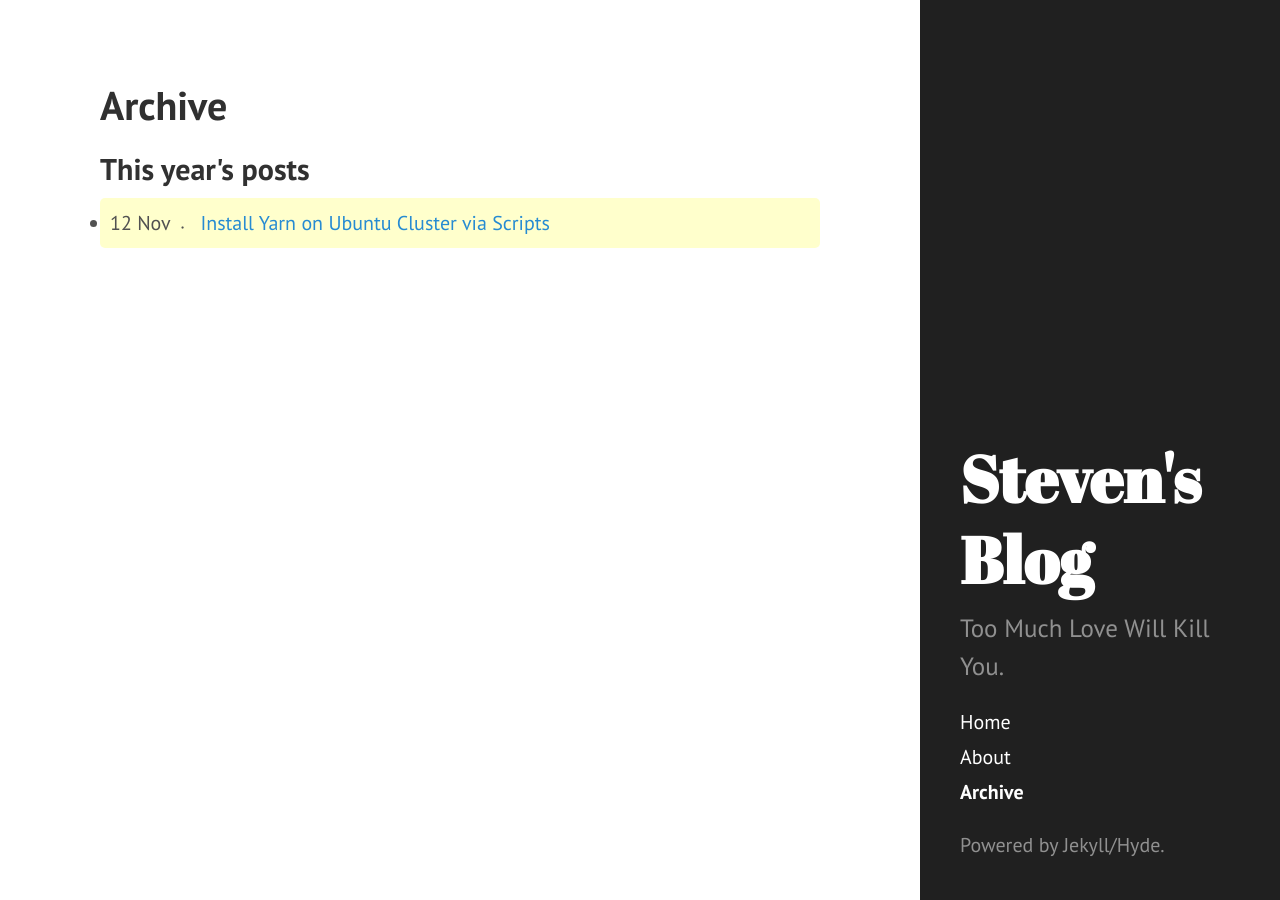
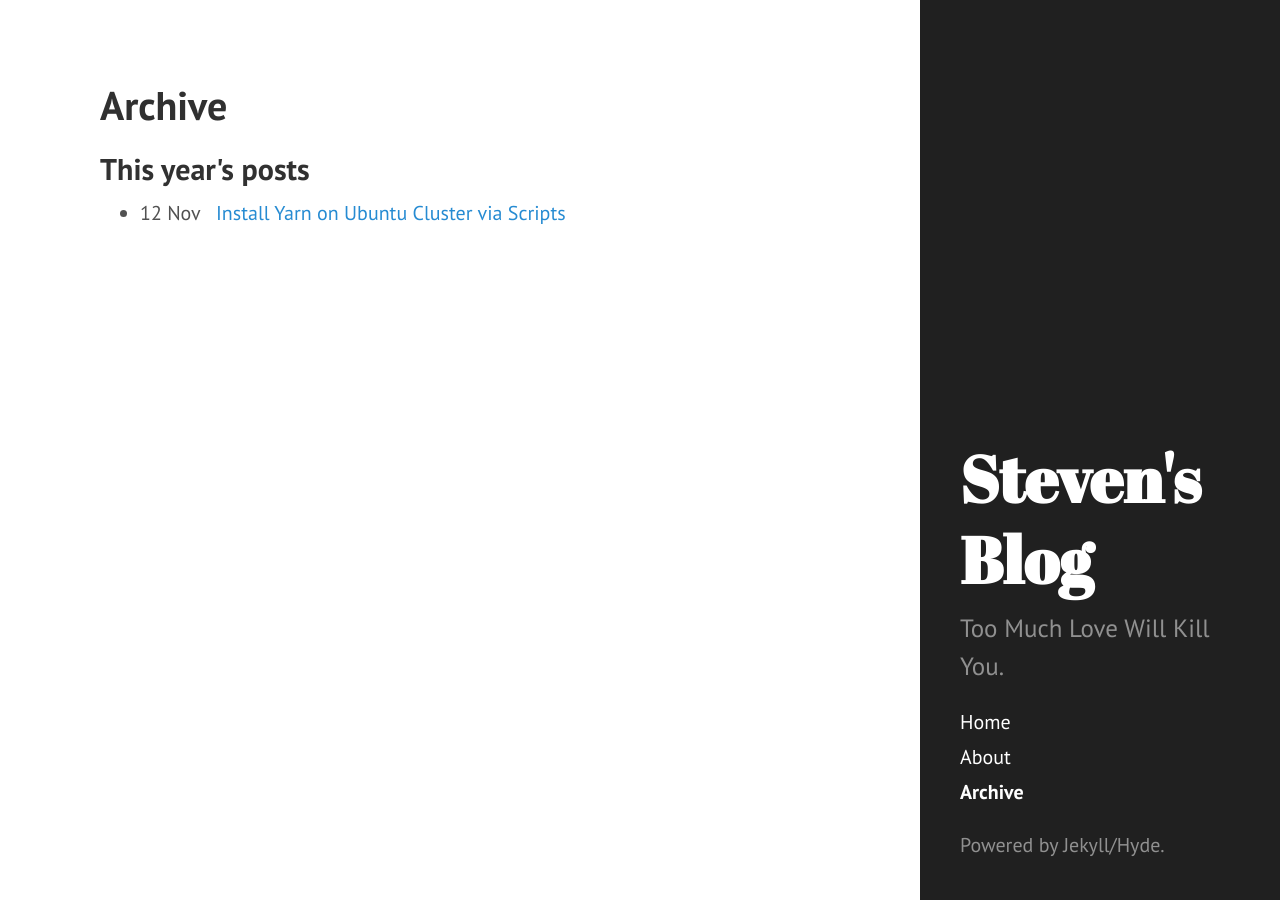
Before and after one commit to legatoo/legatoo.github.io, a Jekyll site: the page built from archive.md, in a window 1280 px wide. Built offline with Jekyll 4.4.1, drawn with Linux system fonts in a browser that asks for light colours; Markdown is read by kramdown in place of the engine named in the settings.

Commit message:
add archive page

```diff
--- a/public/css/hyde.css
+++ b/public/css/hyde.css
@@ -166,13 +166,7 @@
   }
 }
 
-ul li time:after{
-  content:"•";
-  font-size:8px;
-  padding-left:10px
-}#archive
-
-.thisyear{
+ul .thisyear{
   -webkit-border-radius:5px;
   -moz-border-radius:5px;
   -ms-border-radius:5px;
```
Also changed, not shown: about.md (+1 -1 lines).
